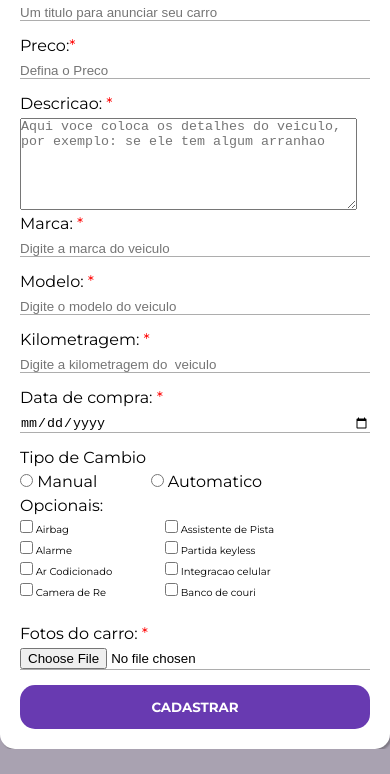
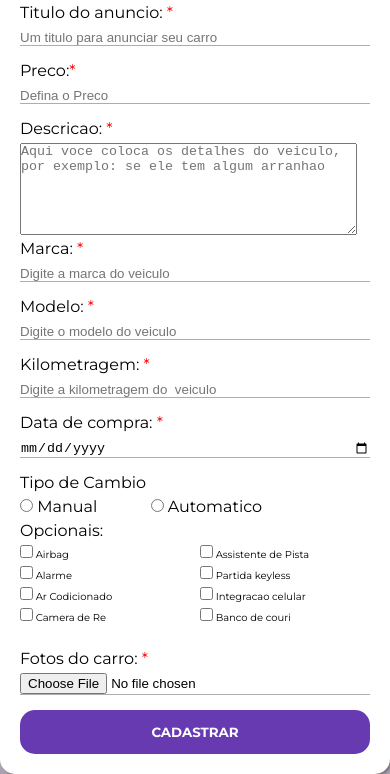
Before and after one commit to AntonioMesquit/formulario-site, a plain HTML site: page index.html in a window 390 px wide. Shown: the part 304-1078 px from the top of the page. Before the commit the page ends 1053 px from the top, so only its background shows below. Drawn offline with Linux system fonts and the light colour scheme.

Commit message:
Update style.css

```diff
--- a/style.css
+++ b/style.css
@@ -36,7 +36,7 @@ label {
 .adc {
     font-size: 10px;
     columns: 2;
-    width: 80%;
+    width: 100%;
 }
 
 .title1 {
@@ -54,7 +54,7 @@ label {
     flex-direction: column;
     justify-content: center;
     align-items: center;
-    height: 600px;
+    height: 700px;
 
 }
 
@@ -134,7 +134,8 @@ border-bottom: 1px solid rgba(0, 0, 0, 0.323);
 }
 @media screen and (max-width: 600px){
 .card{
-    height: 750px;
+    height: 800px;
+
 
 }
 .b{
```
